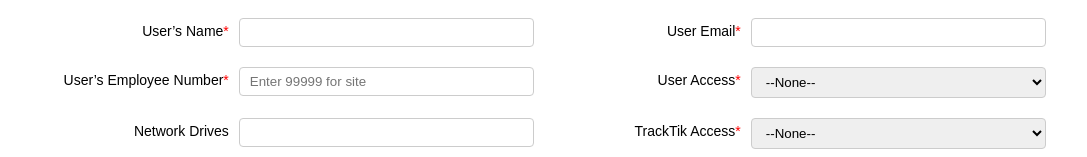
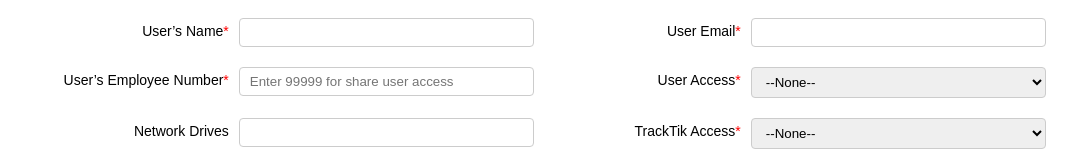
Before and after one commit to shippi174/ST_Moritz.github.io, a plain HTML site: page index.html in a window 1280 px wide. Shown: the part 206-363 px from the top of the page, without its empty margins (96-1183 px from the left). Drawn offline with nearby package versions, Linux system fonts and the light colour scheme.

Commit message:
Update index.html

```diff
--- a/index.html
+++ b/index.html
@@ -117,7 +117,7 @@
 	</div>
 	<div class="input-group">
 		<label for="00N3J000000hYIV">User’s Employee Number<span class="required">*</span></label>
-		<input class="input-style" id="00N3J000000hYIV" maxlength="10" name="00N3J000000hYIV" size="20" type="text" placeholder="Enter 99999 for site" required />
+		<input class="input-style" id="00N3J000000hYIV" maxlength="10" name="00N3J000000hYIV" size="20" type="text" placeholder="Enter 99999 for share user access" required />
 	</div>
 
 	<div class="input-group">
```
